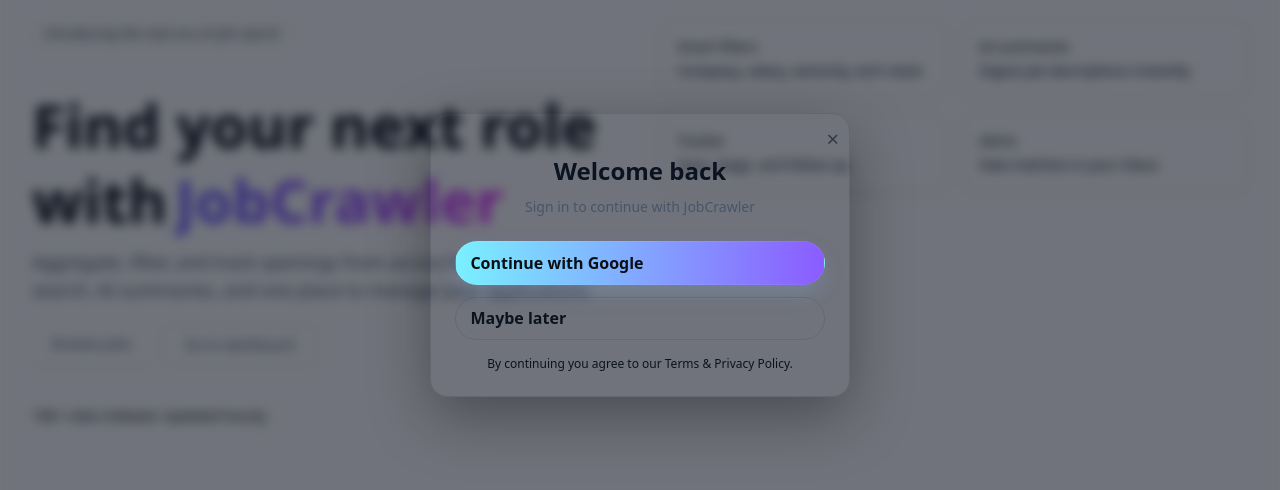
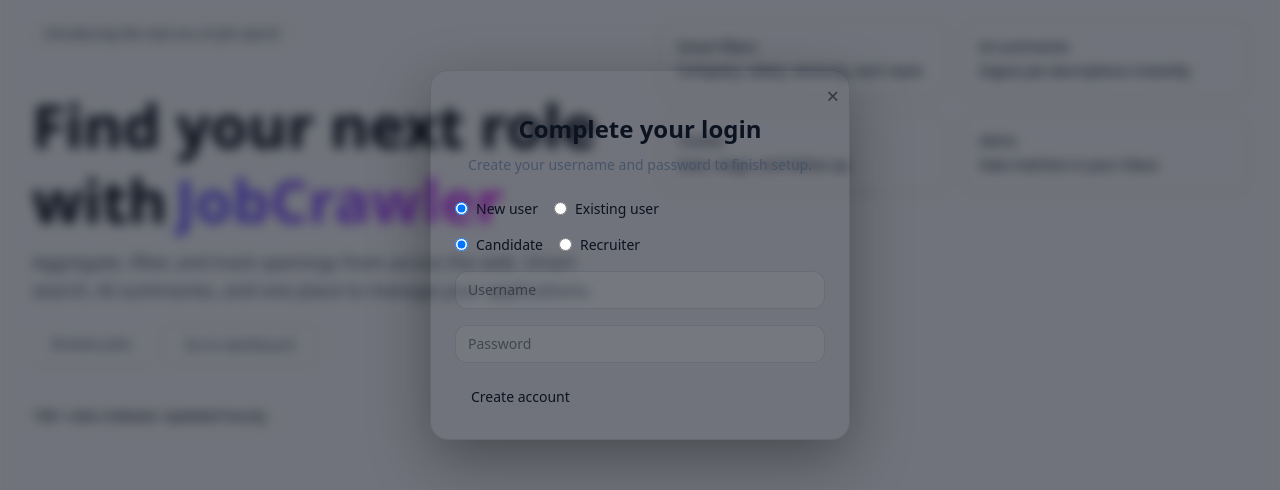
Before and after one commit to Krushna2142/HireX, a Next.js app in the folder frontend/: page / in a window 1280 px wide. Both pictures are taken after a click on the button "Sign in". Shown: the part 145-635 px from the top of the page. Built offline with nearby package versions, Linux system fonts and the light colour scheme; no server answers.

Commit message:
Initialcommit

```diff
--- a/frontend/app/(protected)/layout.tsx
+++ b/frontend/app/(protected)/layout.tsx
@@ -5,28 +5,43 @@
 import { useEffect, useState } from 'react';
 import { useRouter } from 'next/navigation';
 import { useAuth } from '@/components/providers/AuthProvider';
+import CredentialsModal from '@/components/auth/CredentialsModal';
 
 export default function ProtectedLayout({ children }: { children: React.ReactNode }) {
   const { user, loading } = useAuth();
   const router = useRouter();
   const [checked, setChecked] = useState(false);
+  const [showCredentialsModal, setShowCredentialsModal] = useState(false);
 
   useEffect(() => {
     if (!loading) {
       if (!user) {
         router.replace('/');
       } else {
-        const ok = localStorage.getItem('credentialsComplete') === 'true';
-        if (!ok) {
-          router.replace('/auth/credentials');
+        // Check if credentials are complete (localStorage cache first, then backend)
+        const cachedComplete = localStorage.getItem('credentialsComplete') === 'true';
+        if (cachedComplete) {
+          setChecked(true);
+        } else {
+          // Optionally call backend /api/auth/credentials/check to verify
+          // For now, show modal if not cached
+          setShowCredentialsModal(true);
+          setChecked(true);
         }
       }
-      setChecked(true);
     }
   }, [loading, user, router]);
 
   if (loading || !checked) return <div className="p-4">Loading...</div>;
   if (!user) return null;
 
-  return <>{children}</>;
+  return (
+    <>
+      {children}
+      <CredentialsModal
+        open={showCredentialsModal}
+        onClose={() => setShowCredentialsModal(false)}
+      />
+    </>
+  );
 }
--- /dev/null
+++ b/frontend/components/auth/CredentialsModal.tsx
@@ -0,0 +1,143 @@
+'use client';
+
+import { useEffect, useState } from 'react';
+import { useAuth } from '@/components/providers/AuthProvider';
+import { Input } from '@/components/ui/Input';
+import { Button } from '@/components/ui/Button';
+
+type Props = {
+  open: boolean;
+  onClose: () => void;
+};
+
+export default function CredentialsModal({ open, onClose }: Props) {
+  const { user } = useAuth();
+
+  const [mode, setMode] = useState<'create' | 'login'>('create');
+  const [role, setRole] = useState<'candidate' | 'recruiter'>('candidate');
+  const [username, setUsername] = useState('');
+  const [password, setPassword] = useState('');
+  const [loading, setLoading] = useState(false);
+
+  useEffect(() => {
+    if (!open) return;
+    const onEsc = (e: KeyboardEvent) => e.key === 'Escape' && onClose();
+    document.addEventListener('keydown', onEsc);
+    return () => document.removeEventListener('keydown', onEsc);
+  }, [open, onClose]);
+
+  if (!open) return null;
+
+  async function handleSubmit(e: React.FormEvent) {
+    e.preventDefault();
+    setLoading(true);
+
+    try {
+      // TODO: call backend API as per the PR (e.g., /api/auth/credentials/create or /verify)
+      const idToken = await user?.getIdToken();
+      const endpoint = mode === 'create' ? '/api/auth/credentials/create' : '/api/auth/credentials/verify';
+      const response = await fetch(endpoint, {
+        method: 'POST',
+        headers: {
+          'Content-Type': 'application/json',
+          'Authorization': `Bearer ${idToken}`,
+        },
+        body: JSON.stringify({ username, password, role }),
+      });
+
+      if (response.ok) {
+        // Cache locally for faster checks
+        localStorage.setItem('credentialsComplete', 'true');
+        localStorage.setItem('userRole', role);
+        localStorage.setItem('username', username);
+        onClose();
+      } else {
+        // Handle error (show toast or alert)
+        console.error('Credentials setup failed');
+      }
+    } catch (error) {
+      console.error('Error:', error);
+    } finally {
+      setLoading(false);
+    }
+  }
+
+  return (
+    <div className="modal-backdrop">
+      <div className="modal-panel" role="dialog" aria-modal="true" aria-label="Complete your login">
+        <button className="modal-close" onClick={onClose} aria-label="Close">×</button>
+
+        <div className="text-center">
+          <h2 className="text-2xl font-semibold">Complete your login</h2>
+          <p className="mt-2 text-sm text-muted-foreground">
+            {mode === 'create'
+              ? 'Create your username and password to finish setup.'
+              : 'Enter your username and password to continue.'}
+          </p>
+        </div>
+
+        <form onSubmit={handleSubmit} className="mt-6 space-y-4">
+          <div className="flex items-center gap-4 text-sm">
+            <label className="flex items-center gap-2">
+              <input
+                type="radio"
+                name="mode"
+                checked={mode === 'create'}
+                onChange={() => setMode('create')}
+              />
+              New user
+            </label>
+            <label className="flex items-center gap-2">
+              <input
+                type="radio"
+                name="mode"
+                checked={mode === 'login'}
+                onChange={() => setMode('login')}
+              />
+              Existing user
+            </label>
+          </div>
+
+          <div className="flex items-center gap-4 text-sm">
+            <label className="flex items-center gap-2">
+              <input
+                type="radio"
+                name="role"
+                checked={role === 'candidate'}
+                onChange={() => setRole('candidate')}
+              />
+              Candidate
+            </label>
+            <label className="flex items-center gap-2">
+              <input
+                type="radio"
+                name="role"
+                checked={role === 'recruiter'}
+                onChange={() => setRole('recruiter')}
+              />
+              Recruiter
+            </label>
+          </div>
+
+          <Input
+            placeholder="Username"
+            value={username}
+            onChange={(e) => setUsername(e.target.value)}
+            required
+          />
+          <Input
+            placeholder="Password"
+            type="password"
+            value={password}
+            onChange={(e) => setPassword(e.target.value)}
+            required
+          />
+
+          <Button type="submit" className="w-full" disabled={loading}>
+            {loading ? 'Processing...' : (mode === 'create' ? 'Create account' : 'Verify and continue')}
+          </Button>
+        </form>
+      </div>
+    </div>
+  );
+}
--- a/frontend/components/auth/LoginModal.tsx
+++ /dev/null
@@ -1,63 +0,0 @@
-'use client';
-
-import { useEffect } from 'react';
-import { useRouter } from 'next/navigation';
-import { useAuth } from '@/components/providers/AuthProvider';
-
-type Props = {
-  open: boolean;
-  onClose: () => void;
-};
-
-export default function LoginModal({ open, onClose }: Props) {
-  const router = useRouter();
-  const { signInWithGoogle } = useAuth();
-
-  useEffect(() => {
-    if (!open) return;
-    const onEsc = (e: KeyboardEvent) => e.key === 'Escape' && onClose();
-    document.addEventListener('keydown', onEsc);
-    return () => document.removeEventListener('keydown', onEsc);
-  }, [open, onClose]);
-
-  if (!open) return null;
-
-  return (
-    <div className="modal-backdrop">
-      <div className="modal-panel" role="dialog" aria-modal="true" aria-label="Login">
-        <button className="modal-close" onClick={onClose} aria-label="Close">×</button>
-
-        <div className="text-center">
-          <h2 className="text-2xl font-semibold">Welcome back</h2>
-          <p className="mt-1 text-sm text-muted-foreground">
-            Sign in to continue with JobCrawler
-          </p>
-        </div>
-
-        <div className="mt-6 space-y-3">
-          <button
-            onClick={async () => {
-              await signInWithGoogle();
-              onClose();
-              router.push('/auth/credentials');
-            }}
-            className="btn w-full"
-          >
-            Continue with Google
-          </button>
-
-          <button
-            onClick={onClose}
-            className="btn btn-secondary w-full"
-          >
-            Maybe later
-          </button>
-        </div>
-
-        <div className="mt-4 text-center text-xs text-muted-foreground">
-          By continuing you agree to our Terms & Privacy Policy.
-        </div>
-      </div>
-    </div>
-  );
-}
--- a/frontend/components/navigation/Navbar.tsx
+++ b/frontend/components/navigation/Navbar.tsx
@@ -6,7 +6,7 @@
 import { useAuth } from '../providers/AuthProvider';
 import Avatar from '../ui/Avatar';
 import { useState } from 'react';
-import LoginModal from '@/components/auth/LoginModal';
+import LoginModal from '@/components/auth/CredentialsModal';
 
 const publicLinks = [
   { href: '/', label: 'Home' },
```
